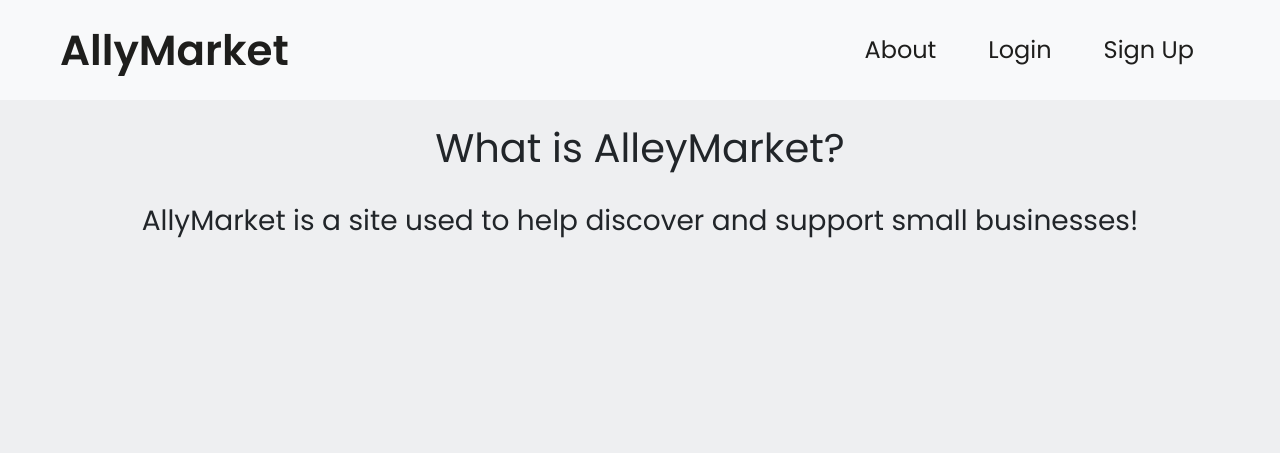
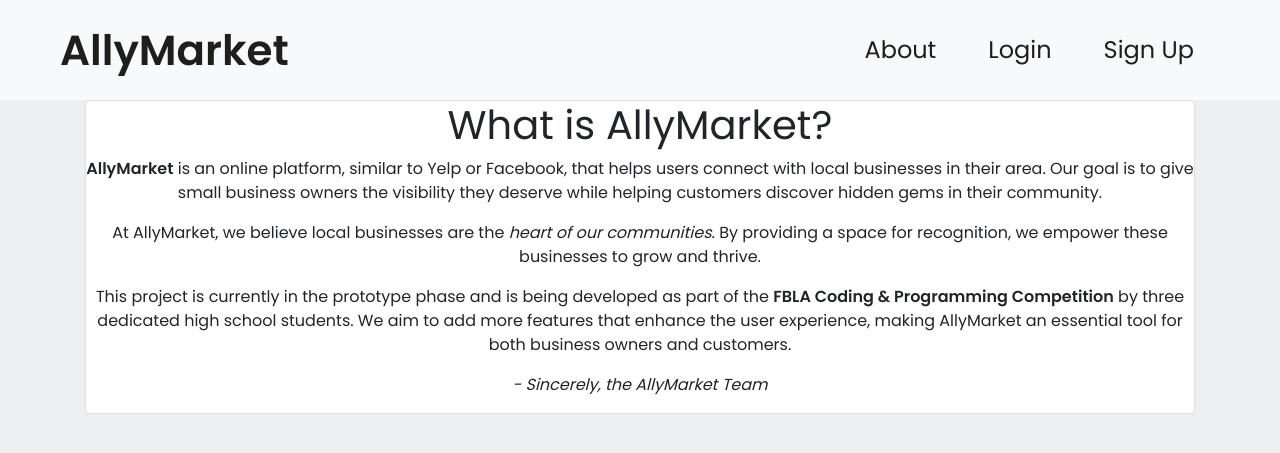
Before and after one commit to Oyetron2000/Allymarket-, a Flask app: page /about in a window 1280 px wide. Shown: the top 453 px of the page. Run offline with Flask 3, Linux system fonts and the light colour scheme; some libraries are stand-ins or nearby versions.

Commit message:
about.html
11-08-2025 Prototype

```diff
--- a/FBLA 2025/Website/Templates/about.html
+++ b/FBLA 2025/Website/Templates/about.html
@@ -1,13 +1,28 @@
 {% extends "base.html" %}
-{%block title%}AlleyMarket{%endblock%}
+{% block title %}AllyMarket{% endblock %}
 
-{%block content%}
+{% block content %}
+<div class="about-wrapper">
+  <center>
+    <div class="card about-card">
+      <h1>What is <span class="highlight">AllyMarket</span>?</h1>
 
-    <center>
-        <br>
-        <h1>What is AlleyMarket?</h1>
-        <br>
-       <h3>AllyMarket is a site used to help discover and support small businesses!</h3>
+      <p>
+        <strong>AllyMarket</strong> is an online platform, similar to Yelp or Facebook, that helps users connect with local businesses in their area. Our goal is to give small business owners the visibility they deserve while helping customers discover hidden gems in their community.
+      </p>
 
-    </center>
-    {% endblock%}
+      <p>
+        At AllyMarket, we believe local businesses are the <em>heart of our communities</em>. By providing a space for recognition, we empower these businesses to grow and thrive.
+      </p>
+
+      <p>
+        This project is currently in the prototype phase and is being developed as part of the <strong>FBLA Coding & Programming Competition</strong> by three dedicated high school students. We aim to add more features that enhance the user experience, making AllyMarket an essential tool for both business owners and customers.
+      </p>
+
+      <p class="signature">
+        <em>- Sincerely, the AllyMarket Team</em>
+      </p>
+    </div>
+  </center>
+</div>
+{% endblock %}
```
